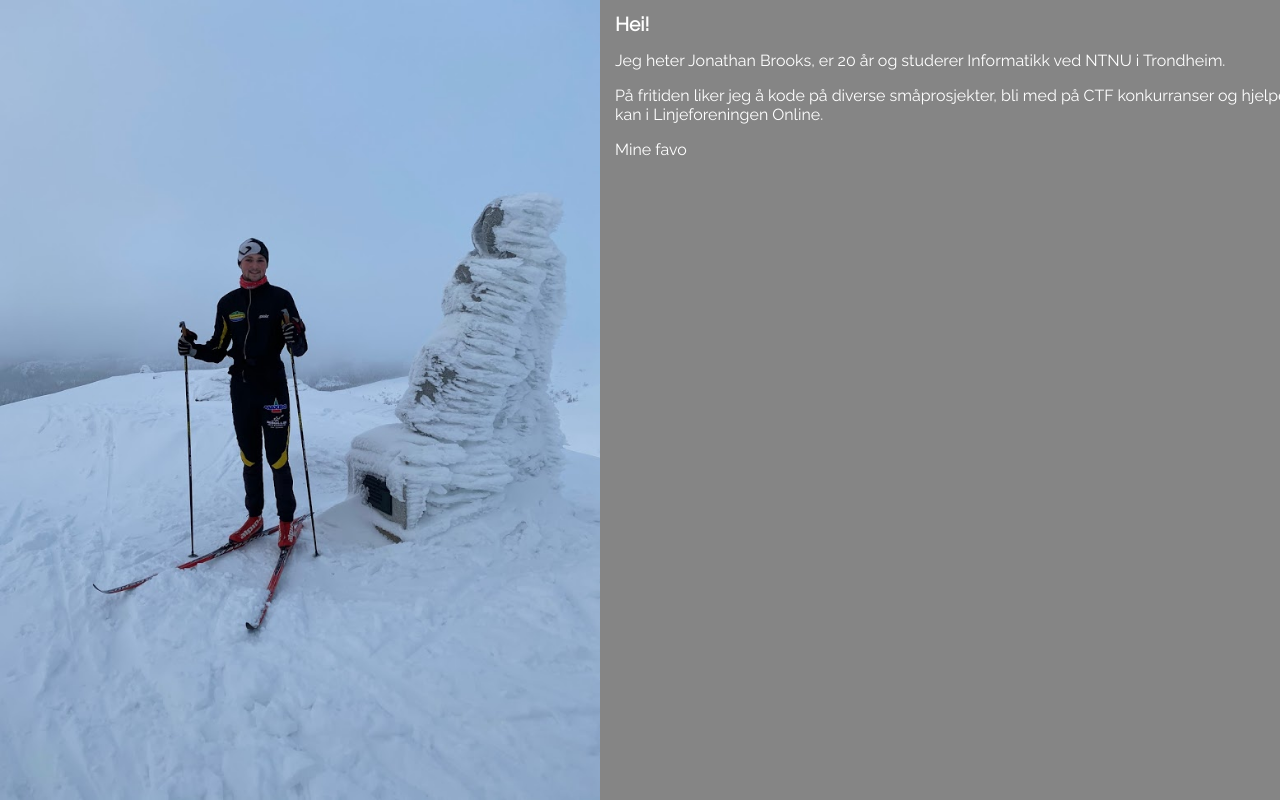
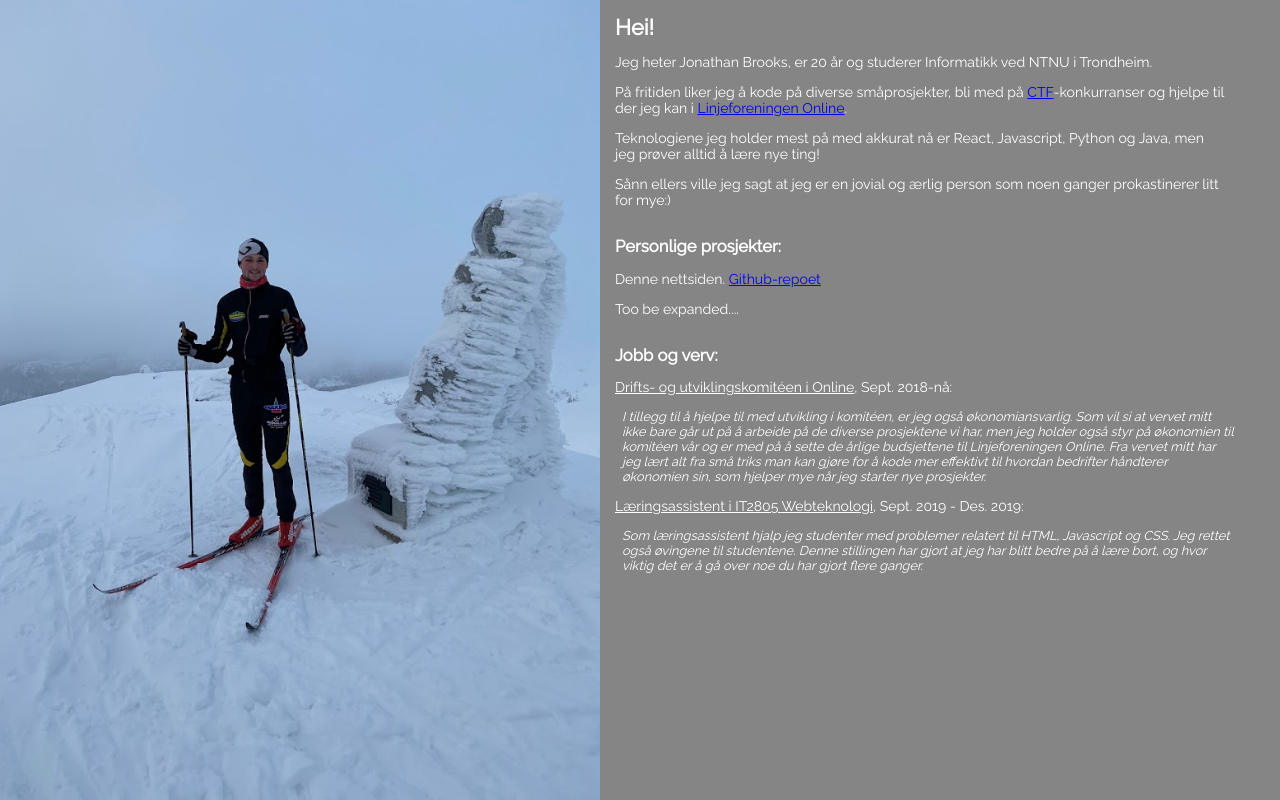
Before and after one commit to blauks/blauks.github.io, a React (Create React App) app in the folder jonathanbrooks/: page / in a window 1280 px wide. Built offline with nearby package versions, Linux system fonts and the light colour scheme.

Commit message:
Expanded on the text on the second page

```diff
--- a/jonathanbrooks/src/App.css
+++ b/jonathanbrooks/src/App.css
@@ -9,6 +9,41 @@ html, body, #root{
   padding: 0;
 }
 
-.firstpage{
-  visibility: hidden;
+
+@media all and (min-width: 1001px){
+
+  #jegErLat{
+    visibility: hidden;
+    display: none;
+  }
+
+  .firstpage{
+    visibility: hidden;
+  }
 }
+
+
+@media all and (max-width: 1000px){
+
+  #jegErLat{
+    margin: 0;
+    padding: 0;
+    display: flex;
+    justify-content: center;
+    color: black;
+    visibility: visible;
+  }
+
+  .firstpage{
+    visibility: hidden;
+  }
+
+  .secondpage{
+    visibility: hidden;
+  }
+
+}
+
+a:visited{
+  color: blue;
+}
--- a/jonathanbrooks/src/App.js
+++ b/jonathanbrooks/src/App.js
@@ -6,6 +6,7 @@ import SecondPage from './components/SecondPage.js';
 function App() {
   return (
     <div className="App">
+      <p id="jegErLat">Har ikke optimalisert for mobil eller små skjermer enda:)</p>
       <FirstPage className="firstpage"/>
       <SecondPage className="secondpage"/>
     </div>
--- a/jonathanbrooks/src/components/InDepthText.js
+++ b/jonathanbrooks/src/components/InDepthText.js
@@ -1,4 +1,5 @@
 import React from 'react'
+import InlineLink from './InlineLink.js';
 
 const Text = props => {
     const getYearsFromBirthday = function () {
@@ -9,9 +10,34 @@ const Text = props => {
     return (
     <div className={props.className}>
         <h1>Hei!</h1>
+
         <p>Jeg heter Jonathan Brooks, er {getYearsFromBirthday()} år og studerer Informatikk ved NTNU i Trondheim.</p>
-        <p>På fritiden liker jeg å kode på diverse småprosjekter, bli med på CTF konkurranser og hjelpe til der jeg kan i Linjeforeningen Online.</p>
-        <p>Mine favo</p>
+        <p>På fritiden liker jeg å kode på diverse småprosjekter, bli med på <InlineLink text ="CTF" link="https://dev.to/molly_struve/learn-how-to-hack-capture-the-flag-for-beginners-744" target="new-tab"/>-konkurranser og hjelpe til der jeg kan i <InlineLink text="Linjeforeningen Online" link="https://online.ntnu.no/" target="new-tab"/>.</p>
+        <p>Teknologiene jeg holder mest på med akkurat nå er React, Javascript, Python og Java, men jeg prøver alltid å lære nye ting!</p>
+        <p>Sånn ellers ville jeg sagt at jeg er en jovial og ærlig person som noen ganger prokastinerer litt for mye:)</p>
+
+        <h2>Personlige prosjekter:</h2>
+        <p>Denne nettsiden. <InlineLink text="Github-repoet" link="https://github.com/blauks/jonathanbrooks" target="new-tab"/></p>
+        <p>Too be expanded....</p>
+
+        <h2>Jobb og verv:</h2>
+        <p><u>Drifts- og utviklingskomitéen i Online</u>, Sept. 2018-nå:</p>
+        <div className="jobbOgVerv">
+            <p>I tillegg til å hjelpe til med utvikling i komitéen, er jeg også økonomiansvarlig.
+                Som vil si at vervet mitt ikke bare går ut på å arbeide på de diverse prosjektene vi har, men
+                jeg holder også styr på økonomien til komitéen vår og er med på å sette de årlige budsjettene til Linjeforeningen Online.
+                Fra vervet mitt har jeg lært alt fra små triks man kan gjøre for å kode mer effektivt til hvordan bedrifter håndterer
+                økonomien sin, som hjelper mye når jeg starter nye prosjekter.
+            </p>
+        </div>
+        <p><u>Læringsassistent i IT2805 Webteknologi</u>, Sept. 2019 - Des. 2019:</p>
+        <div className="jobbOgVerv">
+            <p>
+                Som læringsassistent hjalp jeg studenter med problemer relatert til HTML, Javascript og CSS.
+                Jeg rettet også øvingene til studentene. Denne stillingen har gjort at jeg har blitt bedre på å lære bort, og
+                hvor viktig det er å gå over noe du har gjort flere ganger.
+            </p>
+        </div>
     </div>
     )
 }
--- /dev/null
+++ b/jonathanbrooks/src/components/InlineLink.js
@@ -0,0 +1,9 @@
+import React from 'react';
+
+const InlineLink = props => {
+    return(
+        <a href={props.link} target={props.target == "new-tab" ? "_blank" : ""}>{props.text}</a>
+    )
+}
+
+export default InlineLink;
--- a/jonathanbrooks/src/components/SecondPage.css
+++ b/jonathanbrooks/src/components/SecondPage.css
@@ -4,10 +4,10 @@
     max-width: 100%;
     height: 100%;
     overflow: hidden;
-    float: auto;
 }
 
 .image{
+    max-width: 50%;
     height: 100vh;
 }
 
@@ -22,10 +22,22 @@
 }
 
 .infotext p{
-    width: 60vw;
-    font-size: 1.25vw;
+    width: 90%;
+    font-size: 1.1vw;
 }
 
 .infotext h1{
-    font-size: 1.5vw;
+    font-size: 1.7vw;
 }
+
+h2{
+    padding-top: 14px;
+    font-size: 1.3vw;
+}
+
+.jobbOgVerv p{
+    padding-top: 0px;
+    padding-left: 7px;
+    font-style: italic;
+    font-size: 1vw;
+}
```
